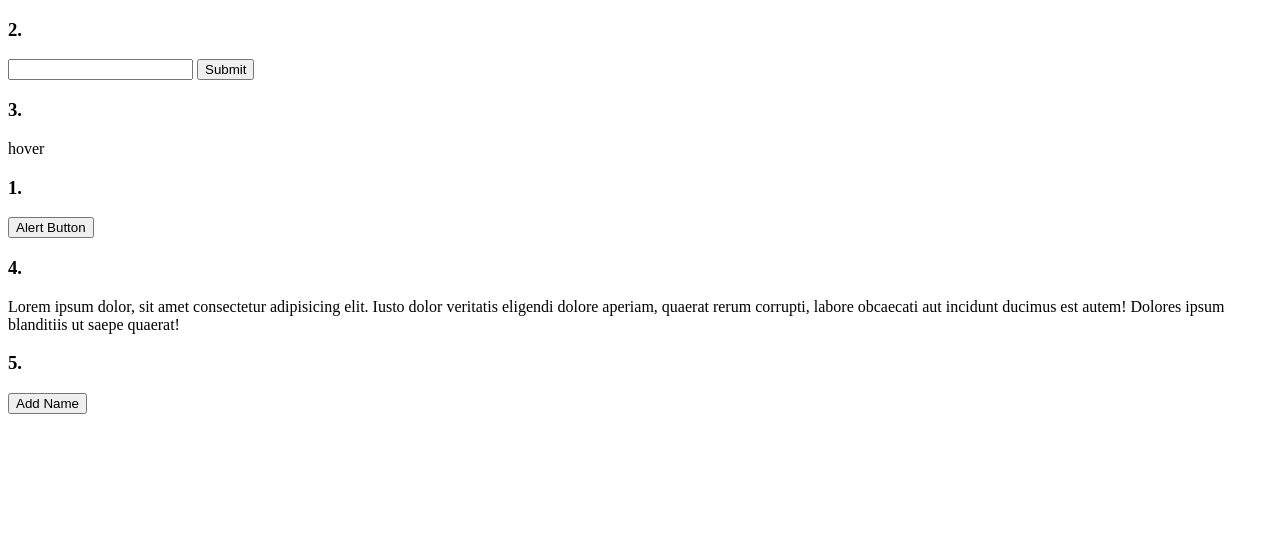
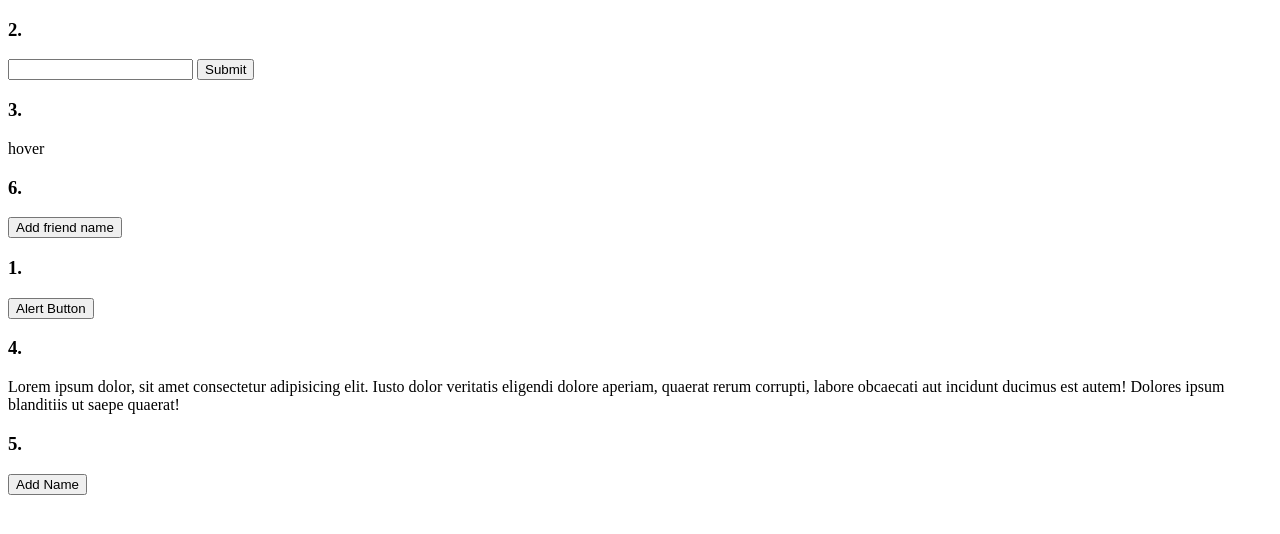
Before and after one commit to PJ-J/ManipulatingHTMLDomjQuery, a plain HTML site: page DOM/index.html in a window 1280 px wide. Drawn offline with Linux system fonts and the light colour scheme.

Commit message:
finished DOM section, starting jQuery

```diff
--- a/DOM/app.js
+++ b/DOM/app.js
@@ -59,14 +59,16 @@ document.addEventListener("DOMContentLoaded", function () {
 
   //create p element with text
   let para = document.createElement("p");
-  let paraText = document.createTextNode("Lorem ipsum dolor, sit amet consectetur adipisicing elit. Iusto dolor veritatis eligendi dolore aperiam, quaerat rerum corrupti, labore obcaecati aut incidunt ducimus est autem! Dolores ipsum blanditiis ut saepe quaerat!");
+  let paraText = document.createTextNode(
+    "Lorem ipsum dolor, sit amet consectetur adipisicing elit. Iusto dolor veritatis eligendi dolore aperiam, quaerat rerum corrupti, labore obcaecati aut incidunt ducimus est autem! Dolores ipsum blanditiis ut saepe quaerat!"
+  );
   para.appendChild(paraText);
   document.body.appendChild(para);
   para.id = "ptext";
 
-  let ptext = document.getElementById("ptext")
+  let ptext = document.getElementById("ptext");
 
-  ptext.addEventListener("click", function() {
+  ptext.addEventListener("click", function () {
     ptext.style.color = randColor;
   });
 
@@ -75,7 +77,6 @@ document.addEventListener("DOMContentLoaded", function () {
   let h3Text5 = document.createTextNode("5.");
   h35.appendChild(h3Text5);
   document.body.appendChild(h35);
-
 
   //create empty div and span element with text
   let emptyDiv = document.createElement("div");
@@ -94,7 +95,35 @@ document.addEventListener("DOMContentLoaded", function () {
   btnDiv2.appendChild(button2);
 
   // on click add span w name to empty div
-  button2.addEventListener("click", function() {
+  button2.addEventListener("click", function () {
     emptyDiv.appendChild(span);
   });
+
+  //friend array
+  let friends = [
+    "Larry",
+    "Amanda",
+    "Alyssa",
+    "Thomas",
+    "Phillip",
+    "Megan",
+    "John",
+    "David",
+    "Jake",
+    "Blorpo",
+  ];
+
+  let friendBtn = document.getElementById("listBtn");
+  let ul = document.getElementById("ul");
+
+  let i = 0;
+
+  friendBtn.addEventListener("click", function () {
+    let friendText = document.createTextNode(friends[i]);
+    let li = document.createElement("li");
+    li.id = i;
+    li.appendChild(friendText);
+    ul.appendChild(li);
+    i++;
   });
+});
--- a/DOM/index.html
+++ b/DOM/index.html
@@ -16,6 +16,9 @@
     <h3>3.</h3>
     <div id="hoverdiv">hover</div>
 
+    <h3>6.</h3>
+    <button id="listBtn">Add friend name</button>
+    <ul id="ul"></ul>
 
     <script src="app.js"></script>
   </body>
```
Lines whose indentation alone changed are shown as unchanged.
